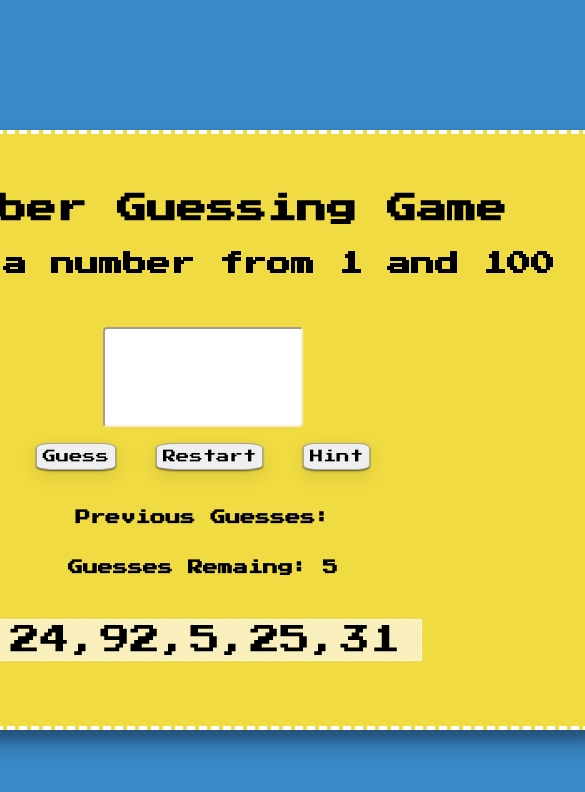
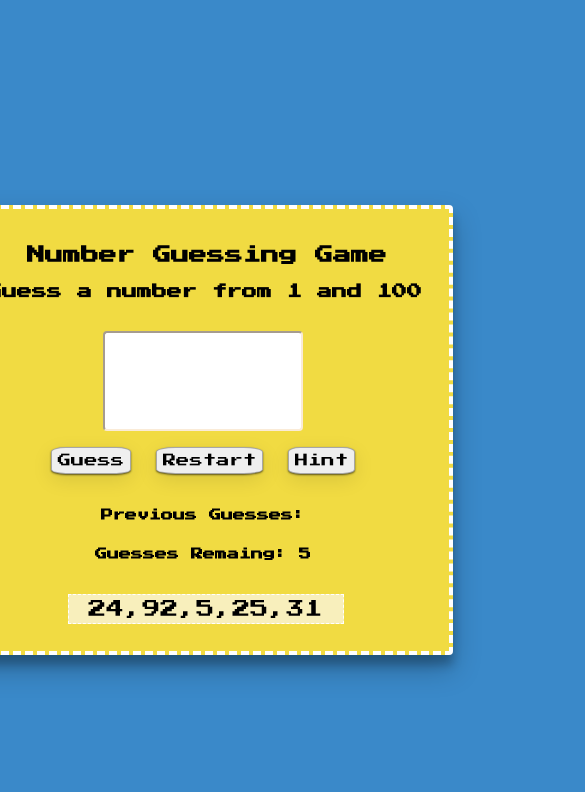
Before and after one commit to YunjiaSun/INFO6150-Project7-GuessingGame, a plain HTML site: page index.html in a window 390 px wide. Both pictures are taken after a click on the button "Hint". Shown: the top 792 px of the page, 585 px wide, since content can reach past the window. Drawn offline with Linux system fonts and the light colour scheme; a web font is replaced by a local one.

Commit message:
Second Commit

```diff
--- a/style.css
+++ b/style.css
@@ -13,6 +13,8 @@ body{
     justify-content: center;
 }
 
+
+
 .game_div{
     height: 600px;
     width: 800px;
@@ -22,6 +24,20 @@ body{
     box-shadow: 0 14px 28px rgba(0,0,0,0.25),
                 0 10px 10px rgba(0,0,0,0.22);
     border-radius: 4px;
+}
+
+@media screen and (max-width:800px) {
+    .game_div {
+        height: 500px;
+        width: 650px;
+    }
+}
+
+@media screen and (max-width: 600px) {
+    .game_div {
+        height: 450px;
+        width: 500px;
+    }
 }
 
 .game_body{
@@ -36,8 +52,36 @@ body{
     font-size: 30px;
 }
 
+@media screen and (max-width: 800px) {
+    .game_body h1 {
+        font-size: 25px;
+        margin-right: 160px;
+    }
+}
+
+@media screen and (max-width: 600px) {
+    .game_body h1 {
+        font-size: 18px;
+        margin-right: 300px;
+    }
+}
+
 .game_body h2{
     margin-top: 8px;
+}
+
+@media screen and (max-width: 800px) {
+    .game_body h2 {
+        font-size: 19px;
+        margin-right: 160px;
+    }
+}
+
+@media screen and (max-width: 600px) {
+    .game_body h2 {
+        font-size: 15px;
+        margin-right: 305px;
+    }
 }
 
 .form{
@@ -100,10 +144,37 @@ body{
     margin-top: 20px;
 }
 
+@media screen and (max-width: 800px) {
+    .last_p {
+        margin-top: 8px;
+    }
+}
+
+@media screen and (max-width: 600px) {
+    .last_p {
+        font-size: 12px;
+        margin-top: 15px;
+    }
+}
+
 .lowOrHi{
     margin-top: 25px;
     color: red;
     font-size: 15px;
+}
+
+@media screen and (max-width: 800px) {
+    .lowOrHi {
+        margin-top: 12px;
+        font-size: 12px;
+    }
+}
+
+@media screen and (max-width: 600px) {
+    .lowOrHi {
+        font-size: 9px;
+        margin-top: 12px;
+    }
 }
 
 .hintP{
@@ -128,6 +199,22 @@ p{
     margin-left:5px;
 }
 
+@media screen and (max-width: 800px) {
+    .guesses_div {
+        font-size: 12px;
+        padding-left: 15px;
+        padding-right: 15px;
+    }
+}
+
+@media screen and (max-width: 600px) {
+    .guesses_div {
+        font-size: 10px;
+        padding-left: 12px;
+        padding-right: 12px;
+    }
+}
+
 .hint_div{
     border:  1px dashed #fff;
     border-color: #fff;
@@ -139,3 +226,10 @@ p{
     padding-bottom: 5px;
     margin-left:5px;
 }
+
+@media screen and (max-width: 600px) {
+    .hint_div {
+        font-size: 18px;
+        margin-top: 15px;
+    }
+}
```
